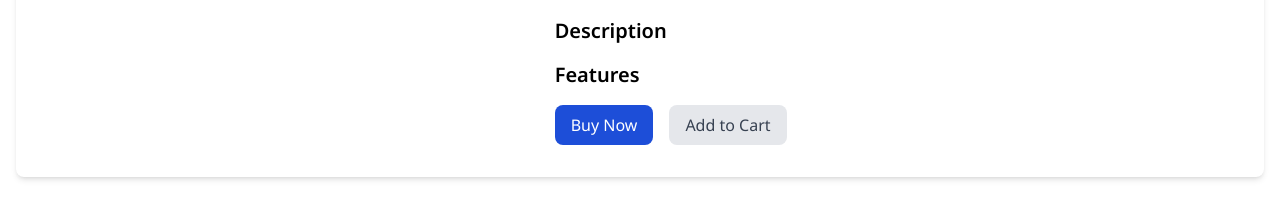
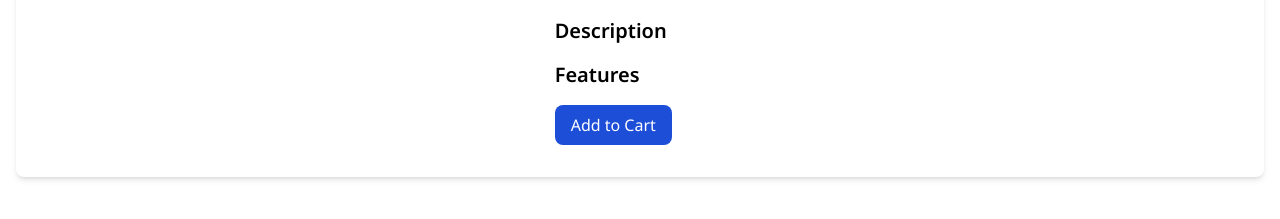
Before and after one commit to biswarupmurmu/Whatever, a Python web app: template ourapp/product/templates/product/product_details.html in a window 1280 px wide. Shown: the part 175-394 px from the top of the page. Run offline with Jinja, Linux system fonts and the light colour scheme; the template is opened without the code that fills it, so the values that code supplies are empty; some libraries are stand-ins or nearby versions.

Commit message:
Removed buy now button from product details page

```diff
--- a/ourapp/product/templates/product/product_details.html
+++ b/ourapp/product/templates/product/product_details.html
@@ -41,8 +41,8 @@
 
         <!-- Buy Now and Add to Cart Buttons -->
         <div class="flex">
-          <button class="bg-blue-700 text-white px-4 py-2 rounded-lg mr-4">Buy Now</button>
-          <a href="{{url_for('cart.add_to_cart', id=product.id)}}" class="bg-gray-200 text-gray-700 px-4 py-2 rounded-lg">Add to Cart</a>
+          <button class="bg-blue-700 text-white px-4 py-2 rounded-lg mr-4 hidden">Buy Now</button>
+          <a href="{{url_for('cart.add_to_cart', id=product.id)}}" class="bg-blue-700 text-white px-4 py-2 rounded-lg">Add to Cart</a>
         </div>
 
       </div>
```
